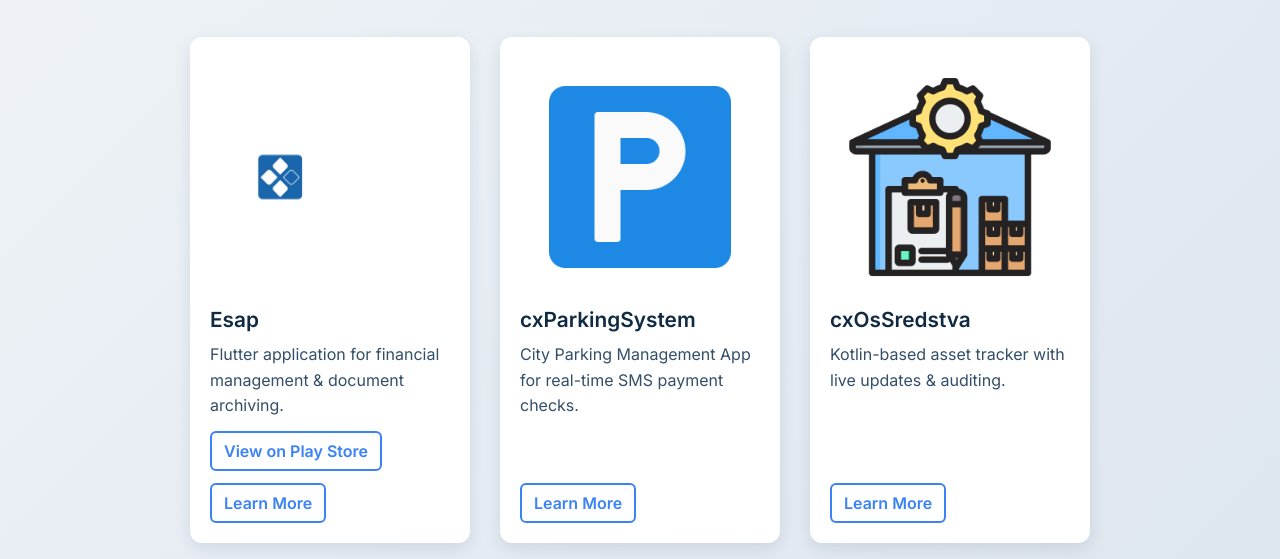
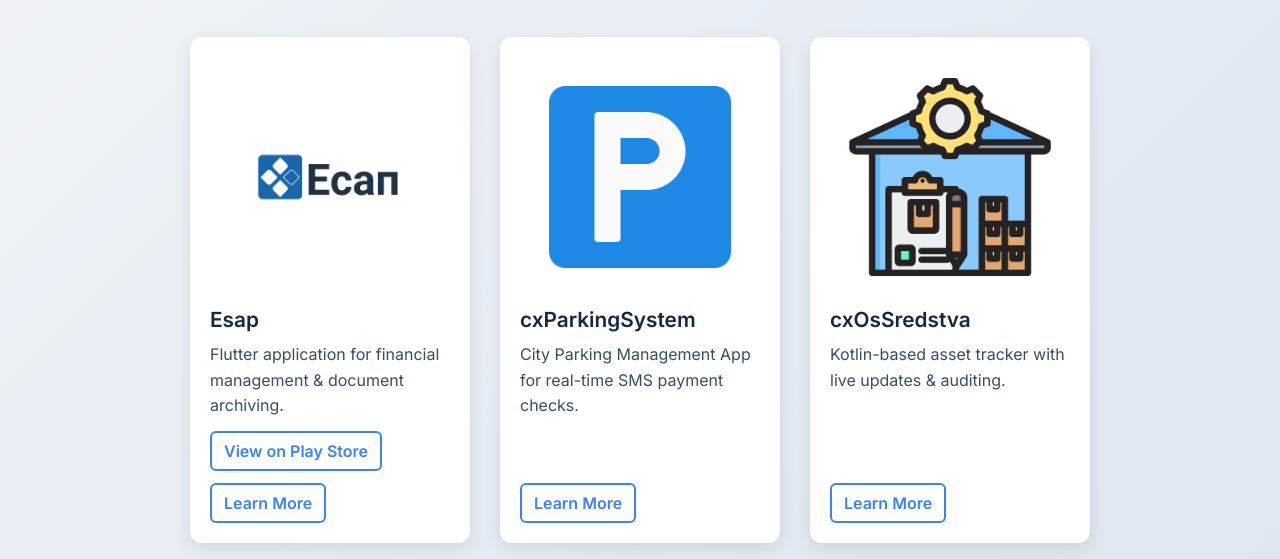
Before and after one commit to RisteLalkov/portfolio, a plain HTML site: page projects.html in a window 1280 px wide. Shown: the part 241-800 px from the top of the page. Drawn offline with Linux system fonts and the light colour scheme.

Commit message:
Esap photo change

```diff
--- a/projects.html
+++ b/projects.html
@@ -40,7 +40,7 @@
 
         <!-- ESAP -->
         <div class="project-card">
-          <img src="projects/esap.png" alt="Esap App Screenshot" class="project-img" />
+          <img src="projects/esap2.png" alt="Esap App Screenshot" class="project-img" />
           <h3 class="project-title">Esap</h3>
           <p class="project-desc">
             Flutter application for financial management & document archiving.
```
Also changed, not shown: projects/esap2.png (added).
